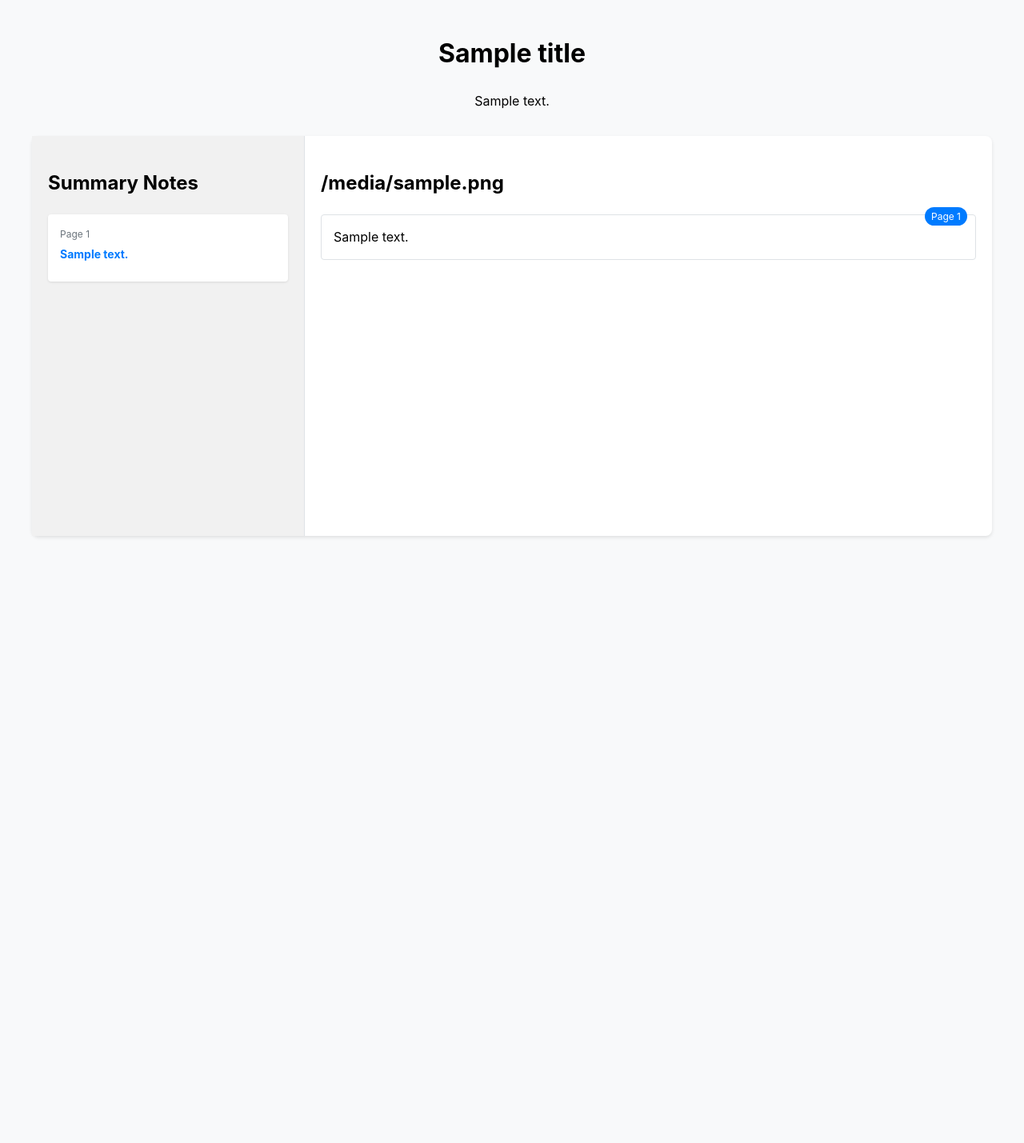
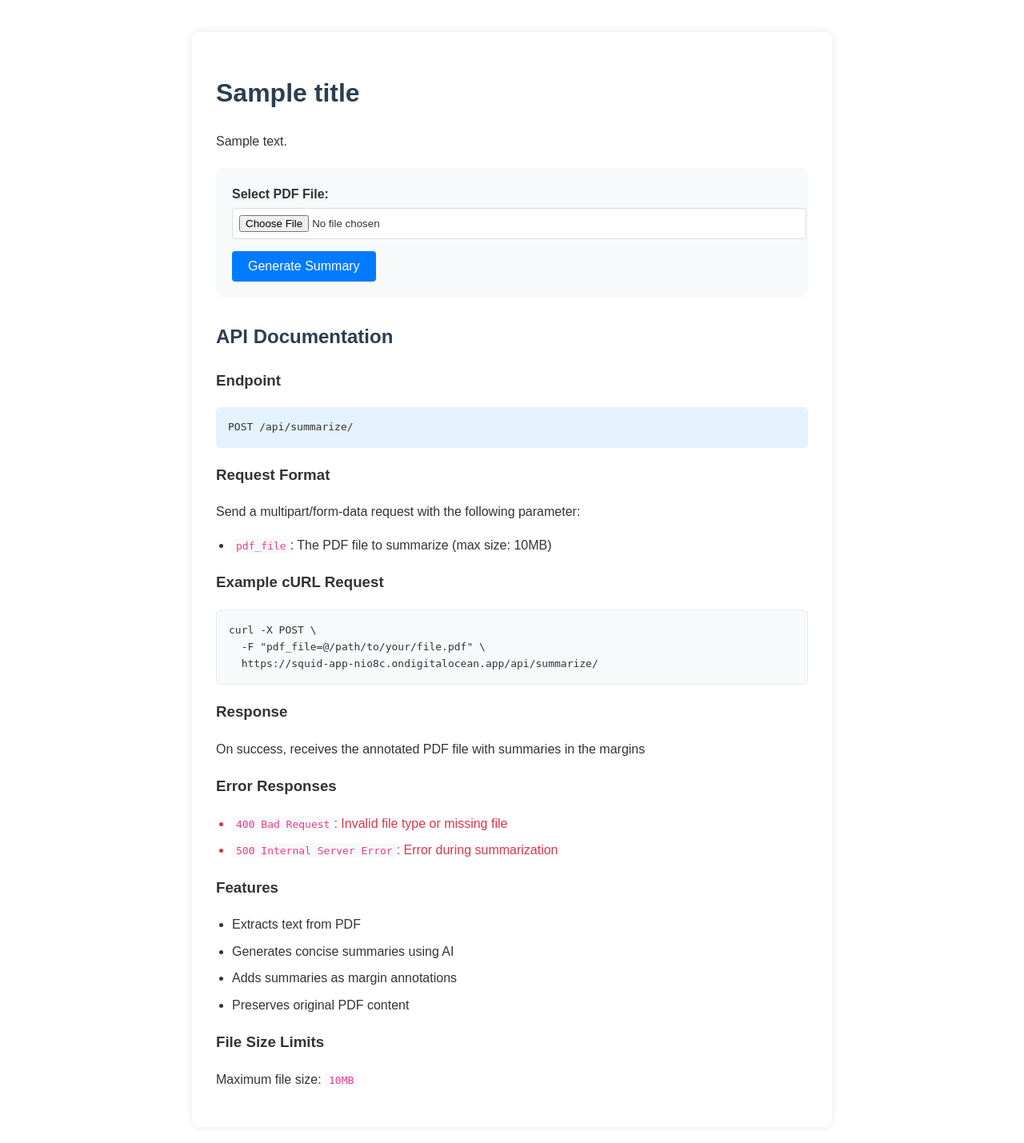
Before and after one commit to KaluEmeKalu/sample_compress_app, a Django app: template pdf_compressor/templates/pdf_compressor/summarize.html in a window 1280 px wide. Shown: the whole page at 80% size. Before the commit the page ends 672 px from the top, so only its background shows below. Run offline with Django 5.2, Linux system fonts and the light colour scheme; the template is opened without the code that fills it: most values are stand-ins (such as "Sample title", 1, 10 or a date in 2020).

Commit message:
Fix template error handling and improve UI

```diff
--- a/pdf_compressor/templates/pdf_compressor/summarize.html
+++ b/pdf_compressor/templates/pdf_compressor/summarize.html
@@ -4,63 +4,32 @@
     <meta charset="UTF-8">
     <meta name="viewport" content="width=device-width, initial-scale=1.0">
     <title>PDF Summarizer</title>
+    <link rel="stylesheet" href="/static/css/styles.css">
     <style>
-        :root {
-            --margin-width: 300px;
-            --primary-color: #007bff;
-            --secondary-color: #6c757d;
-            --background-color: #f8f9fa;
-            --border-color: #dee2e6;
-        }
-
-        body {
-            font-family: -apple-system, BlinkMacSystemFont, "Segoe UI", Roboto, "Helvetica Neue", Arial, sans-serif;
-            line-height: 1.6;
-            margin: 0;
-            padding: 0;
-            background-color: var(--background-color);
-        }
-
-        .container {
-            max-width: 1200px;
-            margin: 0 auto;
-            padding: 20px;
-        }
-
-        .header {
-            text-align: center;
-            margin-bottom: 30px;
-        }
-
-        .upload-form {
-            background-color: white;
+        .api-form {
+            background-color: #f8f9fa;
             padding: 20px;
             border-radius: 8px;
-            box-shadow: 0 2px 4px rgba(0,0,0,0.1);
-            margin-bottom: 30px;
+            margin-top: 20px;
         }
-
         .form-group {
             margin-bottom: 15px;
         }
-
         .form-group label {
             display: block;
             margin-bottom: 5px;
             font-weight: bold;
         }
-
         .form-group input[type="file"] {
             display: block;
             width: 100%;
             padding: 8px;
-            border: 1px solid var(--border-color);
+            border: 1px solid #ddd;
             border-radius: 4px;
             background-color: white;
         }
-
         .submit-btn {
-            background-color: var(--primary-color);
+            background-color: #007bff;
             color: white;
             padding: 10px 20px;
             border: none;
@@ -68,11 +37,9 @@
             cursor: pointer;
             font-size: 16px;
         }
-
         .submit-btn:hover {
             background-color: #0056b3;
         }
-
         .error-message {
             color: #dc3545;
             background-color: #f8d7da;
@@ -81,107 +48,33 @@
             margin: 10px 0;
             border-radius: 4px;
         }
-
-        .document-view {
-            display: flex;
-            background-color: white;
-            border-radius: 8px;
-            box-shadow: 0 2px 4px rgba(0,0,0,0.1);
-            min-height: 500px;
+        .api-docs {
+            margin-top: 30px;
         }
-
-        .margin-notes {
-            width: var(--margin-width);
-            background-color: #f1f1f1;
-            padding: 20px;
-            border-right: 1px solid var(--border-color);
-            overflow-y: auto;
-            flex-shrink: 0;
+        .endpoint {
+            background-color: #e3f2fd;
+            padding: 15px;
+            border-radius: 5px;
+            font-family: monospace;
+            margin: 10px 0;
         }
-
-        .content {
-            flex-grow: 1;
-            padding: 20px;
-            overflow-y: auto;
-        }
-
-        .summary-note {
-            background-color: white;
-            padding: 15px;
-            margin-bottom: 15px;
-            border-radius: 4px;
-            box-shadow: 0 1px 3px rgba(0,0,0,0.1);
-            font-size: 14px;
-        }
-
-        .summary-note .page {
-            color: var(--secondary-color);
-            font-size: 12px;
-            margin-bottom: 5px;
-        }
-
-        .summary-note .text {
-            color: var(--primary-color);
-            font-weight: bold;
-            margin-bottom: 8px;
-        }
-
-        .text-section {
-            margin-bottom: 20px;
-            padding: 15px;
-            border: 1px solid var(--border-color);
-            border-radius: 4px;
-            position: relative;
-        }
-
-        .text-section:hover {
-            background-color: #f8f9fa;
-        }
-
-        .text-section .page {
-            position: absolute;
-            top: -10px;
-            right: 10px;
-            background-color: var(--primary-color);
-            color: white;
-            padding: 2px 8px;
-            border-radius: 12px;
-            font-size: 12px;
-        }
-
         .loading {
             display: none;
             text-align: center;
             padding: 20px;
         }
-
         .loading-text {
-            color: var(--primary-color);
+            color: #007bff;
             font-weight: bold;
-        }
-
-        @media (max-width: 768px) {
-            .document-view {
-                flex-direction: column;
-            }
-
-            .margin-notes {
-                width: 100%;
-                border-right: none;
-                border-bottom: 1px solid var(--border-color);
-            }
         }
     </style>
 </head>
 <body>
     <div class="container">
-        <div class="header">
-            <h1>{{ title }}</h1>
-            <p>{{ description }}</p>
-        </div>
+        <h1>{{ title }}</h1>
+        <p>{{ description }}</p>
 
-        {% if not sections %}
-        <div class="upload-form">
+        <div class="api-form">
             {% if error %}
                 <div class="error-message">{{ error }}</div>
             {% endif %}
@@ -197,28 +90,44 @@
                 </div>
             </form>
         </div>
-        {% else %}
-        <div class="document-view">
-            <div class="margin-notes">
-                <h2>Summary Notes</h2>
-                {% for section in sections %}
-                <div class="summary-note" onclick="scrollToSection({{ section.page }})">
-                    <div class="page">Page {{ section.page }}</div>
-                    <div class="text">{{ section.summary }}</div>
-                </div>
-                {% endfor %}
-            </div>
-            <div class="content">
-                <h2>{{ filename }}</h2>
-                {% for section in sections %}
-                <div class="text-section" id="page-{{ section.page }}">
-                    <div class="page">Page {{ section.page }}</div>
-                    {{ section.text }}
-                </div>
-                {% endfor %}
-            </div>
+
+        <div class="api-docs">
+            <h2>API Documentation</h2>
+
+            <h3>Endpoint</h3>
+            <div class="endpoint">POST /api/summarize/</div>
+
+            <h3>Request Format</h3>
+            <p>Send a multipart/form-data request with the following parameter:</p>
+            <ul>
+                <li><code>pdf_file</code>: The PDF file to summarize (max size: 10MB)</li>
+            </ul>
+
+            <h3>Example cURL Request</h3>
+            <pre>curl -X POST \
+  -F "pdf_file=@/path/to/your/file.pdf" \
+  https://squid-app-nio8c.ondigitalocean.app/api/summarize/</pre>
+
+            <h3>Response</h3>
+            <p>On success, receives the annotated PDF file with summaries in the margins</p>
+
+            <h3>Error Responses</h3>
+            <ul>
+                <li class="error"><code>400 Bad Request</code>: Invalid file type or missing file</li>
+                <li class="error"><code>500 Internal Server Error</code>: Error during summarization</li>
+            </ul>
+
+            <h3>Features</h3>
+            <ul>
+                <li>Extracts text from PDF</li>
+                <li>Generates concise summaries using AI</li>
+                <li>Adds summaries as margin annotations</li>
+                <li>Preserves original PDF content</li>
+            </ul>
+
+            <h3>File Size Limits</h3>
+            <p>Maximum file size: <code>10MB</code></p>
         </div>
-        {% endif %}
     </div>
 
     <script>
@@ -226,17 +135,6 @@
             document.getElementById('loading').style.display = 'block';
             document.querySelector('.submit-btn').disabled = true;
         }
-
-        function scrollToSection(page) {
-            const section = document.getElementById(`page-${page}`);
-            if (section) {
-                section.scrollIntoView({ behavior: 'smooth' });
-                section.style.backgroundColor = '#e3f2fd';
-                setTimeout(() => {
-                    section.style.backgroundColor = '';
-                }, 2000);
-            }
-        }
     </script>
 </body>
 </html>
```
Also changed, not shown: pdf_compressor/templates/pdf_compressor/index.html (+7 -11 lines).
